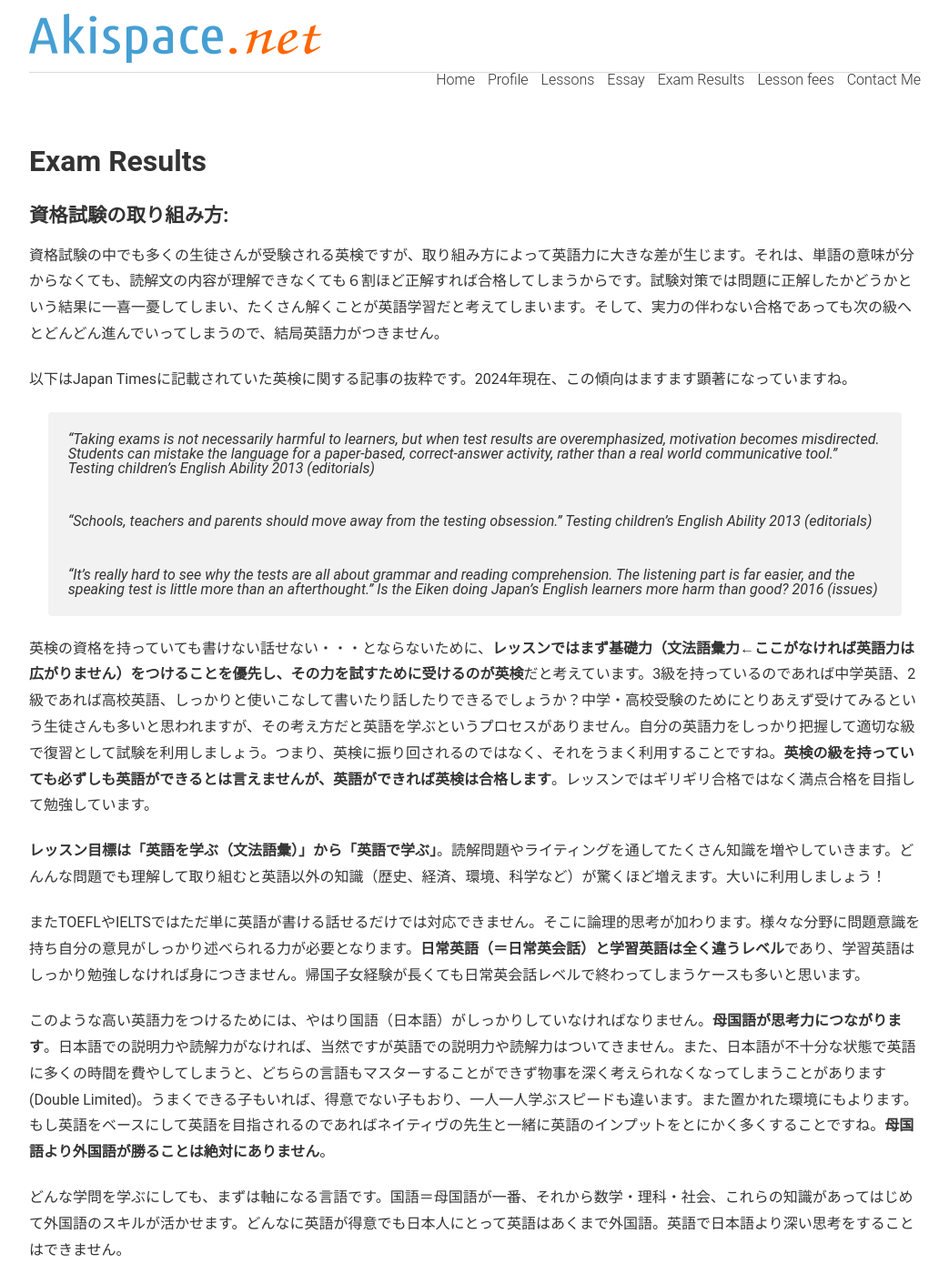
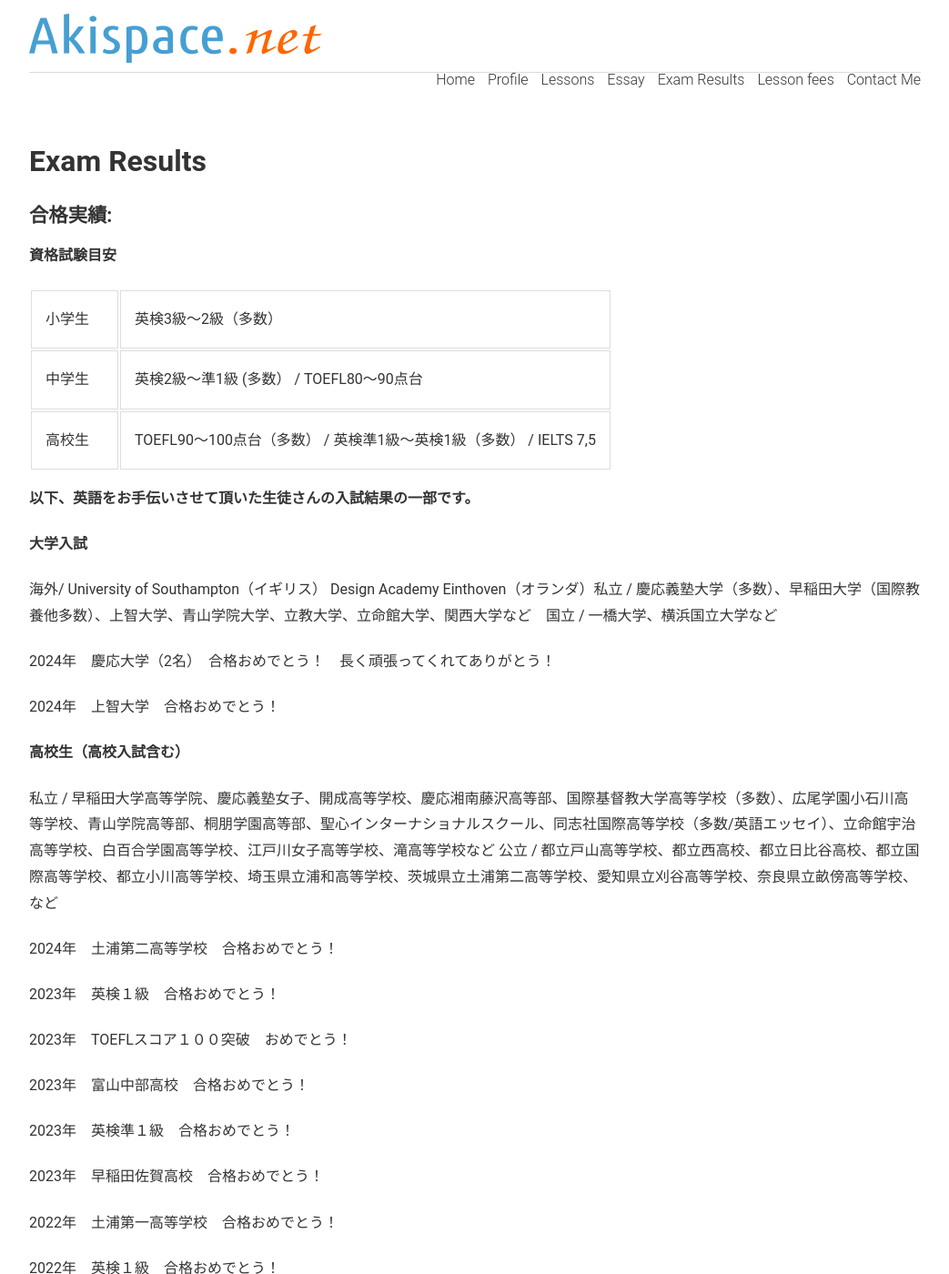
Before and after one commit to phocean/akispace, a Jekyll site: the page built from exam_results.md, in a window 1280 px wide and 1400 px high. Shown: the whole window at 91% size, without its empty margins (118-1161 px from the left). Built offline with Jekyll 4.4.1, drawn with Linux system fonts in a browser that asks for light colours.

Commit message:
Update exam_results.md

```diff
--- a/exam_results.md
+++ b/exam_results.md
@@ -7,28 +7,6 @@
 ---
 
 ## Exam Results
-
-<h4>資格試験の取り組み方:</h4>
-
-資格試験の中でも多くの生徒さんが受験される英検ですが、取り組み方によって英語力に大きな差が生じます。それは、単語の意味が分からなくても、読解文の内容が理解できなくても６割ほど正解すれば合格してしまうからです。試験対策では問題に正解したかどうかという結果に一喜一憂してしまい、たくさん解くことが英語学習だと考えてしまいます。そして、実力の伴わない合格であっても次の級へとどんどん進んでいってしまうので、結局英語力がつきません。
-
-以下はJapan Timesに記載されていた英検に関する記事の抜粋です。2024年現在、この傾向はますます顕著になっていますね。
-
-> "Taking exams is not necessarily harmful to learners, but when test results are overemphasized, motivation becomes misdirected. Students can mistake the language for a paper-based, correct-answer activity, rather than a real world communicative tool." Testing children's English Ability 2013 (editorials)
->
-> "Schools, teachers and parents should move away from the testing obsession." Testing children's English Ability 2013 (editorials)
->
-> "It's really hard to see why the tests are all about grammar and reading comprehension. The listening part is far easier, and the speaking test is little more than an afterthought." Is the Eiken doing Japan's English learners more harm than good? 2016 (issues)
-
-英検の資格を持っていても書けない話せない・・・とならないために、<strong>レッスンではまず基礎力（文法語彙力←ここがなければ英語力は広がりません）をつけることを優先し、その力を試すために受けるのが英検</strong>だと考えています。3級を持っているのであれば中学英語、2級であれば高校英語、しっかりと使いこなして書いたり話したりできるでしょうか？中学・高校受験のためにとりあえず受けてみるという生徒さんも多いと思われますが、その考え方だと英語を学ぶというプロセスがありません。自分の英語力をしっかり把握して適切な級で復習として試験を利用しましょう。つまり、英検に振り回されるのではなく、それをうまく利用することですね。**英検の級を持っていても必ずしも英語ができるとは言えませんが、英語ができれば英検は合格します**。レッスンではギリギリ合格ではなく満点合格を目指して勉強しています。
-
-**レッスン目標は「英語を学ぶ（文法語彙）」から「英語で学ぶ」**。読解問題やライティングを通してたくさん知識を増やしていきます。どんんな問題でも理解して取り組むと英語以外の知識（歴史、経済、環境、科学など）が驚くほど増えます。大いに利用しましょう！
-
-またTOEFLやIELTSではただ単に英語が書ける話せるだけでは対応できません。そこに論理的思考が加わります。様々な分野に問題意識を持ち自分の意見がしっかり述べられる力が必要となります。**日常英語（＝日常英会話）と学習英語は全く違うレベル**であり、学習英語はしっかり勉強しなければ身につきません。帰国子女経験が長くても日常英会話レベルで終わってしまうケースも多いと思います。
-
-このような高い英語力をつけるためには、やはり国語（日本語）がしっかりしていなければなりません。**母国語が思考力につながります**。日本語での説明力や読解力がなければ、当然ですが英語での説明力や読解力はついてきません。また、日本語が不十分な状態で英語に多くの時間を費やしてしまうと、どちらの言語もマスターすることができず物事を深く考えられなくなってしまうことがあります(Double Limited)。うまくできる子もいれば、得意でない子もおり、一人一人学ぶスピードも違います。また置かれた環境にもよります。もし英語をベースにして英語を目指されるのであればネイティヴの先生と一緒に英語のインプットをとにかく多くすることですね。**母国語より外国語が勝ることは絶対にありません**。
-
-どんな学問を学ぶにしても、まずは軸になる言語です。国語＝母国語が一番、それから数学・理科・社会、これらの知識があってはじめて外国語のスキルが活かせます。どんなに英語が得意でも日本人にとって英語はあくまで外国語。英語で日本語より深い思考をすることはできません。
 
 <h4>合格実績:</h4>
 
```
